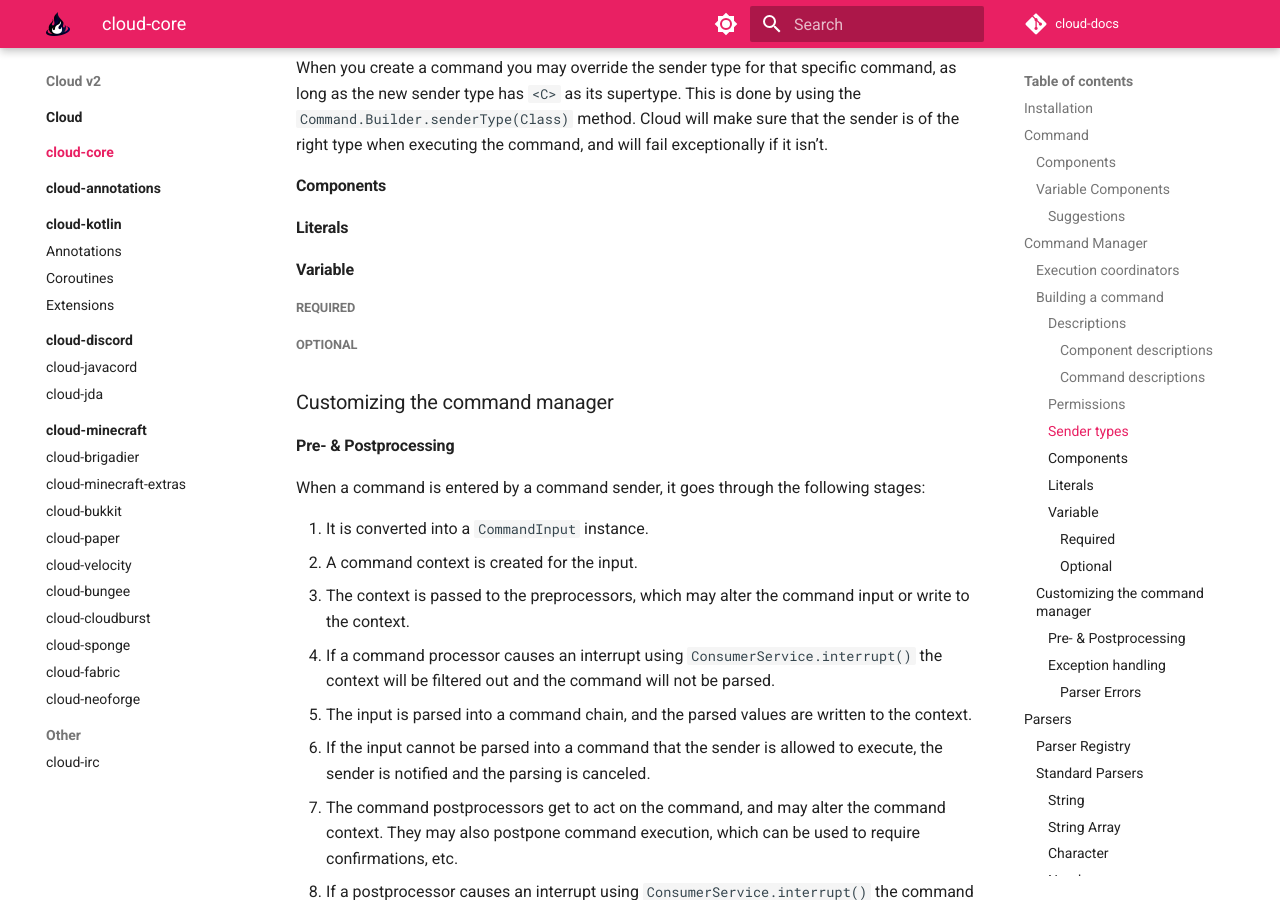
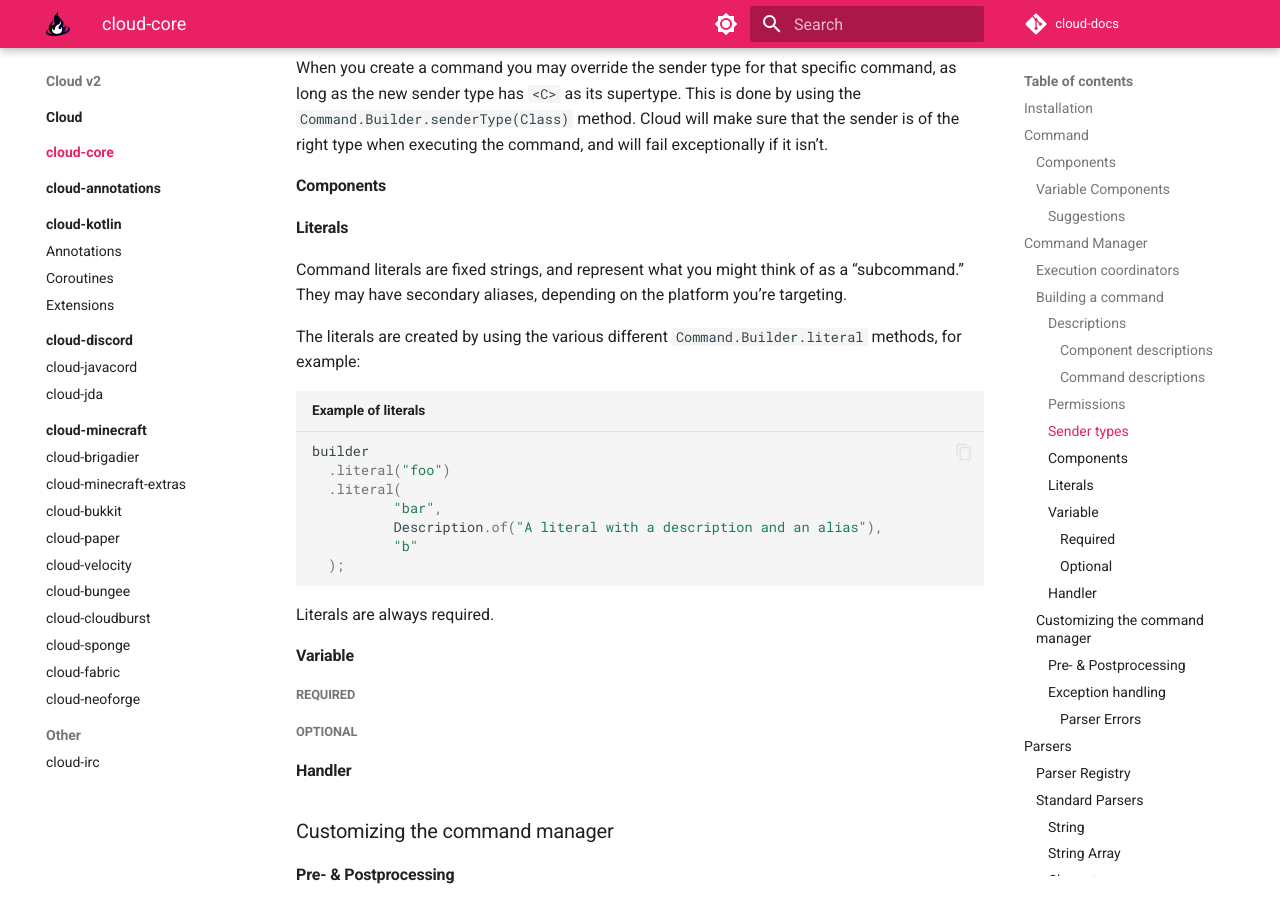
Before and after one commit to Incendo/cloud-docs, an MkDocs documentation site: the page built from docs/core/index.md, in a window 1280 px wide and 900 px high, scrolled down 3488 px. Built offline with MkDocs 1.6.1 and Material for MkDocs 9.7.7, drawn with Linux system fonts in a browser that asks for light colours; comment, search, counter and statistics services are not loaded.

Commit message:
document literals

````diff
--- a/docs/core/index.md
+++ b/docs/core/index.md
@@ -157,11 +157,30 @@
 
 #### Literals
 
+Command literals are fixed strings, and represent what you might think of as a "subcommand."
+They may have secondary aliases, depending on the platform you're targeting.
+
+The literals are created by using the various different `Command.Builder.literal` methods, for example:
+
+```java title="Example of literals"
+builder
+  .literal("foo")
+  .literal(
+          "bar",
+          Description.of("A literal with a description and an alias"),
+          "b"
+  );
+```
+
+Literals are always required.
+
 #### Variable
 
 ##### Required
 
 ##### Optional
+
+#### Handler
 
 ### Customizing the command manager
 
````
